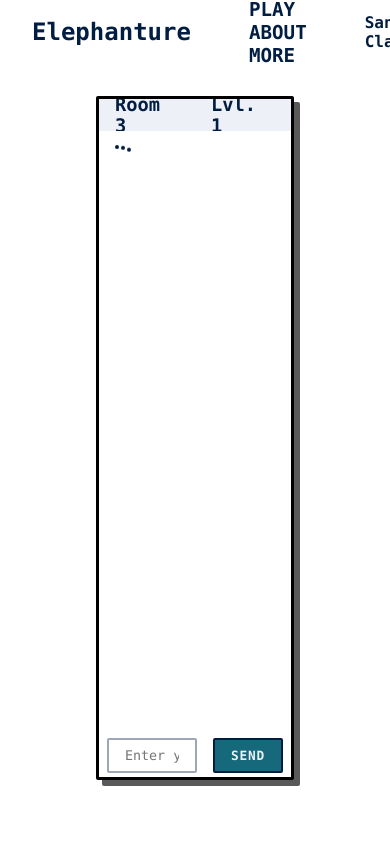
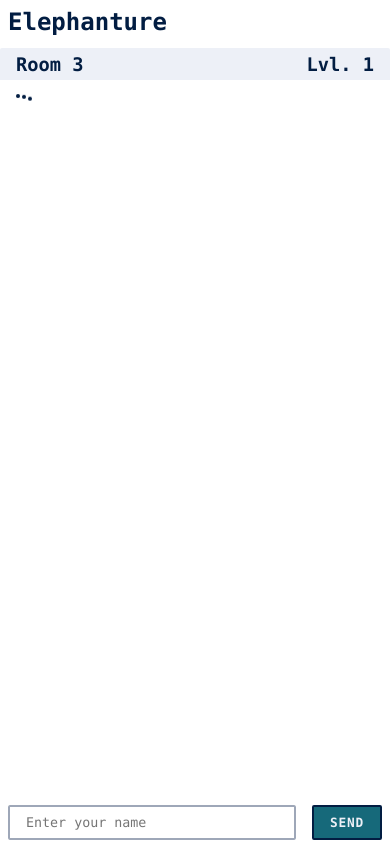
Before and after one commit to minotalen/chatbot-group, a Flask app: page / in a window 390 px wide. Run offline with Flask 2, Linux system fonts and the light colour scheme; some libraries are stand-ins or nearby versions.

Commit message:
Responsive Mobile layout play.html

```diff
--- a/static/css/base.css
+++ b/static/css/base.css
@@ -40,6 +40,19 @@ ul {
   list-style-type: none;
 }
 
+#hamburger {
+  position: absolute;
+  top: 0.3rem;
+  right: 1rem;
+  font-size: 24px;
+  z-index: 1;
+  display: none;
+}
+
+#toggle {
+  display: none;
+}
+
 nav {
   position: fixed;
   top: 0;
@@ -67,6 +80,10 @@ nav ul {
   justify-self: stretch;
 }
 
+nav ul li:last-child {
+  display: none;
+}
+
 nav ul li {
   display: inline;
 
@@ -77,10 +94,11 @@ nav ul li {
   font-size: 1.2rem;
   text-transform: uppercase;
 
-  border: 2px solid rgba(0,0,0,0);
+  border: 2px solid rgba(0, 0, 0, 0);
 }
 
-a { /* TODO necessary? */
+a {
+  /* TODO necessary? */
   color: var(--color-text);
 }
 
@@ -94,7 +112,7 @@ nav ul li a {
   transition: .2s;
 }
 
-nav ul li:hover > a {
+nav ul li:hover>a {
   text-decoration: none;
   /* color: var(--color-text-light); */
   transition: .2s;
@@ -163,7 +181,7 @@ nav .user-account {
   height: 96px;
 }
 
-button.primary  {
+button.primary {
   background-color: var(--color-primary);
 
   color: var(--color-onprimary);
@@ -179,7 +197,8 @@ button.primary  {
   transition: 0.2s;
 }
 
-button.primary:hover, button.primary:active {
+button.primary:hover,
+button.primary:active {
   background-color: var(--color-primary);
   box-shadow: var(--box-shadow-small);
 
@@ -229,6 +248,56 @@ button#delete-account.secondary {
 }
 
 input[type="radio"] {
-  width: 20px; /* TODO why here and necessary? */
+  width: 20px;
+  /* TODO why here and necessary? */
   background-color: var(--color-primary);
 }
+
+@media only screen and (max-width: 600px) {
+  #hamburger {
+    display: block;
+  }
+
+  nav {
+    display: block;
+    height: 10rem;
+    padding: 0.5rem;
+  }
+
+  nav ul {
+    display: block;
+    justify-self: normal;
+    margin-top: 0.7rem;
+  }
+
+  nav ul li {
+    display: block;
+    top: 2rem;
+    margin: 0;
+    padding: 0;
+    text-align: center;
+    margin-top: 0.5rem;
+  }
+
+  nav ul li:last-child {
+    display: block;
+  }
+
+  .container {
+    top: 3rem;
+    bottom: 0;
+    right: 0;
+    left: 0;
+    border: none;
+    box-shadow: none;
+    transition: top 0.5s ease-in-out, filter 0.5s ease-in-out;
+  }
+
+  .user-account {
+    display: none;
+  }
+
+  /* #toggle:checked~ul li:last-child {
+    display: block;
+  } */
+}
--- a/static/css/chat.css
+++ b/static/css/chat.css
@@ -9,7 +9,8 @@ Last modified: 29.06.2020
   /* height: 100%; */
   /* height: -webkit-fill-available; */
   /* 15.5rem = content-container (top + bot) + top-bar + est. input (3.5rem) */
-  height: calc(100vh - 15.5rem); /* TODO browser with calc() support */
+  height: calc(100vh - 15.5rem);
+  /* TODO browser with calc() support */
   background-color: var(--color-surface-light);
 
   scrollbar-color: var(--color-primary) var(--color-surface-light);
@@ -120,7 +121,8 @@ Last modified: 29.06.2020
   padding: 0.5rem 1rem;
   margin: 0 0 0 1rem;
 
-  flex-basis: calc(12.5% - 1rem); /* size before flex */
+  flex-basis: calc(12.5% - 1rem);
+  /* size before flex */
 }
 
 
@@ -131,7 +133,8 @@ form#chat-input-form {
   padding: 0 1.25rem;
 }
 
-#chat-input-user-window { /* TODO rename: window -> container */
+#chat-input-user-window {
+  /* TODO rename: window -> container */
   flex-basis: 87.5%;
   background-color: var(--color-surface-dark);
   border-radius: var(--border-radius);
@@ -226,15 +229,10 @@ mark {
 
 /* TODO comment code below */
 @media only screen and (max-width: 600px) {
-  #chat-container {
-    border: none;
-    width: 100%;
+  #chat-content-container {
+    height: 90%;
     margin-top: 0;
     border-radius: 0;
-    background-color: var(--color-surface);
-  }
-
-  #chat-content-container {
     border-radius: var(--border-radius);
   }
 
--- a/static/js/client.mjs
+++ b/static/js/client.mjs
@@ -4,8 +4,13 @@
  * Last modified: 18.06.2020
  */
 
-import { closeSuggestions, userInput } from './suggestions.mjs';
-import { closeSettings } from './settings.mjs';
+import {
+  closeSuggestions,
+  userInput
+} from './suggestions.mjs';
+import {
+  closeSettings
+} from './settings.mjs';
 
 let socket = io.connect("http://127.0.0.1:5000"),
   sendButton = document.getElementById('send-button'),
@@ -16,7 +21,8 @@ let socket = io.connect("http://127.0.0.1:5000"),
   modeName = 'test_mode',
   msg,
   typeIndicator = document.getElementById('type-indicator'),
-  userMessageSendingAllowed = true;
+  userMessageSendingAllowed = true,
+  hamburgerMenu = document.getElementById('toggle');
 
 
 socket.on('connect', function () {
@@ -50,7 +56,7 @@ sendButton.addEventListener('click', () => {
 /**
  * Sends the message from the chat input to the socket.
  */
-function sendMessage(evt='json') {
+function sendMessage(evt = 'json') {
   let json;
 
   if (!userMessageSendingAllowed) {
@@ -64,7 +70,7 @@ function sendMessage(evt='json') {
   senderName = 'user';
 
   // store user name in client variables
-  if(evt == 'user_registration') {
+  if (evt == 'user_registration') {
     userName = msg;
   }
 
@@ -160,9 +166,9 @@ function updateMode() {
 /**
  * Updates the room name.
  */
-function updateRoomName(){
-	let rName = document.getElementById('room-name');
-	rName.innerHTML = roomName;
+function updateRoomName() {
+  let rName = document.getElementById('room-name');
+  rName.innerHTML = roomName;
 }
 
 
@@ -170,11 +176,11 @@ function updateRoomName(){
  * Updates the currently level.
  * @param {String} level new level
  */
-function updateCurrentLevel(level){
+function updateCurrentLevel(level) {
   let currentLevel = document.getElementById('level');
   console.log(currentLevel);
 
-	currentLevel.innerHTML = level;
+  currentLevel.innerHTML = level;
 }
 
 
@@ -240,7 +246,7 @@ function sendUserName() {
  * @param {String} msg The message to be written.
  */
 function writeEachChar(elem, msg) {
-  if(msg.length > 0) {
+  if (msg.length > 0) {
     elem.innerHTML += msg.charAt(0);
     msg = msg.slice(1, msg.length)
 
@@ -258,8 +264,8 @@ window.addEventListener('click', (evt) => {
   // console.log(evt.target);
 
   // console.log('window click');
-  if(evt.target.id != 'input-user') closeSuggestions();
-  if(!document.getElementById('settings-window').contains(evt.target) && !evt.path.includes(document.getElementById('settings'))) closeSettings();
+  if (evt.target.id != 'input-user') closeSuggestions();
+  if (!document.getElementById('settings-window').contains(evt.target) && !evt.path.includes(document.getElementById('settings'))) closeSettings();
 }, false);
 
 
@@ -268,4 +274,20 @@ window.addEventListener('keyup', (evt) => {
 });
 
 
-export { sendButton }
+/**
+ * Mobile Layout Transition Overlay
+ */
+hamburgerMenu.addEventListener('click', () => {
+  let container = document.getElementsByClassName('container')[0];
+  if (hamburgerMenu.checked) {
+    container.style.filter = "brightness(50%)";
+    container.style.top = "11.75rem";
+  } else {
+    container.style = "";
+  }
+});
+
+
+export {
+  sendButton
+}
```
Also changed, not shown: templates/play.html (added, +167 -0 lines).
